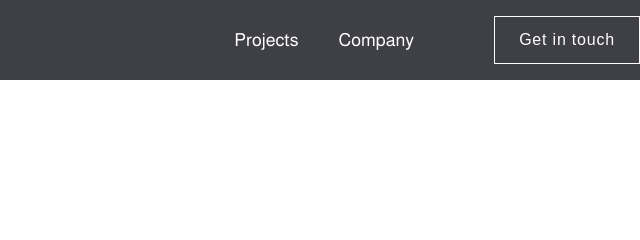
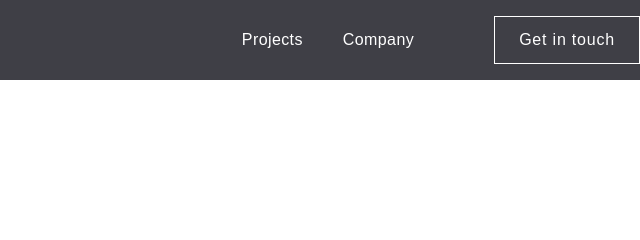
Before and after one commit to bluppco/blupp.co, an Astro site: page /about in a window 1280 px wide. Shown: the top 240 px of the page, 640-1280 px from the left. Built offline with nearby package versions, Linux system fonts and the light colour scheme; Astro itself is replaced by a stand-in of ours; a web font is replaced by a local one.

Commit message:
enhancement: updated header component styling

```diff
--- a/src/components/header/Header.astro
+++ b/src/components/header/Header.astro
@@ -4,8 +4,10 @@ import Container from "../../layouts/Container.astro"
 
 // IMPORTING ATOMS
 import ButtonLight from "../atom/ButtonLight.astro"
+
+// IMPORTING COMPONENTS
+import HeaderItem from "./HeaderItem.astro"
 ---
-<!-- HEADER COMPONENT WITH TAILWIND -->
 <header class="h-20 bg-zinc-700 flex items-center">
     <!--  FIX FOR IPAD -->
     <Container>
@@ -17,20 +19,8 @@ import ButtonLight from "../atom/ButtonLight.astro"
             </h1>
             <div class="flex items-center gap-20">
                 <ul class="flex items-center gap-4 md:gap-10">
-                    <li>
-                        <a href="/projects">
-                            <span class="md:font-medium text-md md:text-lg text-white hover:cursor-pointer">
-                                Projects
-                            </span>
-                        </a>
-                    </li>
-                    <li>
-                        <a href="/about">
-                            <span class="md:font-medium text-md md:text-lg text-white hover:cursor-pointer">
-                                Company
-                            </span>
-                        </a>
-                    </li>
+                    <HeaderItem href="/projects">Projects</HeaderItem>
+                    <HeaderItem href="/about">Company</HeaderItem>
                 </ul>
                 <ButtonLight href="" aria_label="">Get in touch</ButtonLight>
             </div>
--- a/src/components/header/Headeritem.astro
+++ b/src/components/header/Headeritem.astro
@@ -1,9 +1,9 @@
 ---
 const { href } = Astro.props
 ---
-<li class="group font-playfair tracking-wide">
+<li class="group font-playfair text-white tracking-wide">
     <a href={ href }>
         <slot/>
     </a>
-    <div class="w-0 bg-black group-hover:w-full h-[1px] transition-width duration-300 ease-in"></div>
+    <div class="w-0 bg-white group-hover:w-full h-[1px] transition-width duration-300 ease-in"></div>
 </li>
--- a/src/components/header/HomeHeader.astro
+++ b/src/components/header/HomeHeader.astro
@@ -1,12 +1,12 @@
 ---
 // IMPORTING COMPONENTS
-import HeaderItem from "./HeaderItem.astro"
+import HomeHeaderitem from "./HomeHeaderitem.astro"
 ---
 <header class="hidden md:block h-14">
     <nav class="flex items-center h-full justify-end">
         <ul class="flex gap-8">
-            <HeaderItem href="/projects">Projects</HeaderItem>
-            <HeaderItem href="/about">Company</HeaderItem>
+            <HomeHeaderitem href="/projects">Projects</HomeHeaderitem>
+            <HomeHeaderitem href="/about">Company</HomeHeaderitem>
             <div class="font-playfair tracking-wide underline">
                 <a href="mailto:contact@blupp.co"><span class="font-medium">mohit@blupp.co</span></a>
             </div>
--- /dev/null
+++ b/src/components/header/HomeHeaderitem.astro
@@ -0,0 +1,9 @@
+---
+const { href } = Astro.props
+---
+<li class="group font-playfair tracking-wide">
+    <a href={ href }>
+        <slot/>
+    </a>
+    <div class="w-0 bg-black group-hover:w-full h-[1px] transition-width duration-300 ease-in"></div>
+</li>
```
